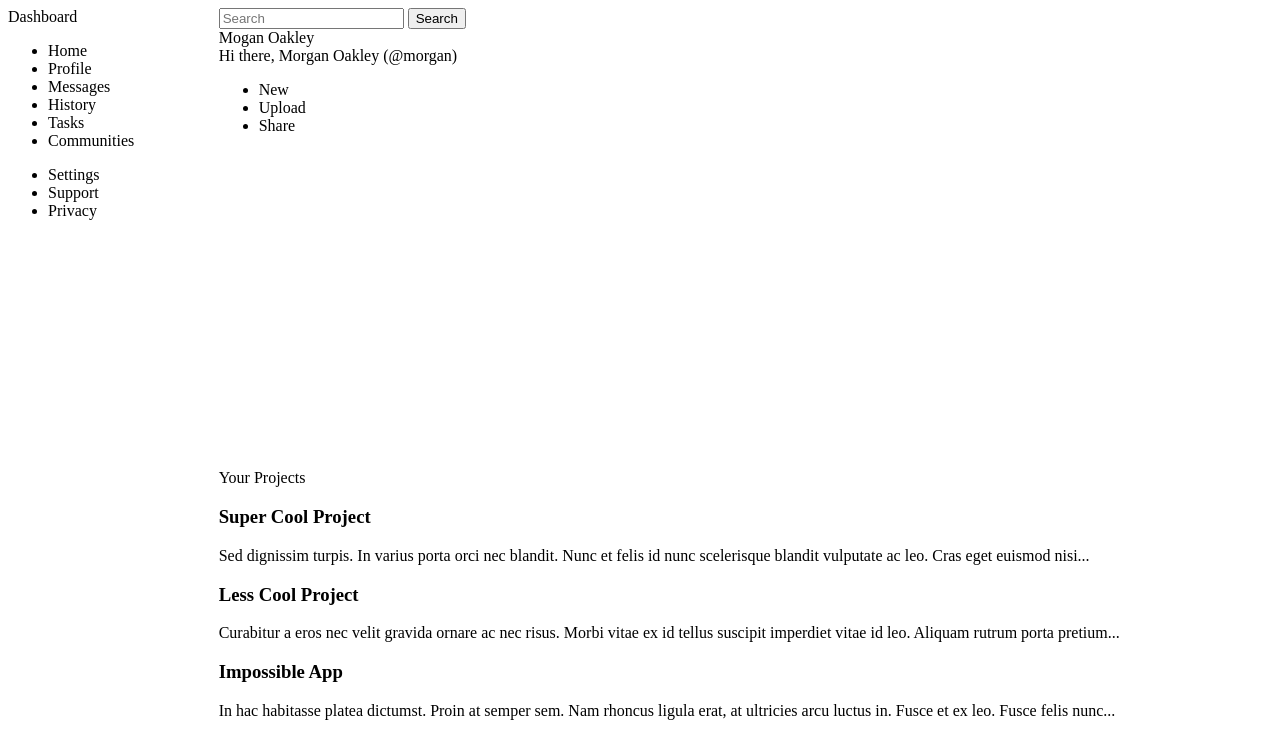
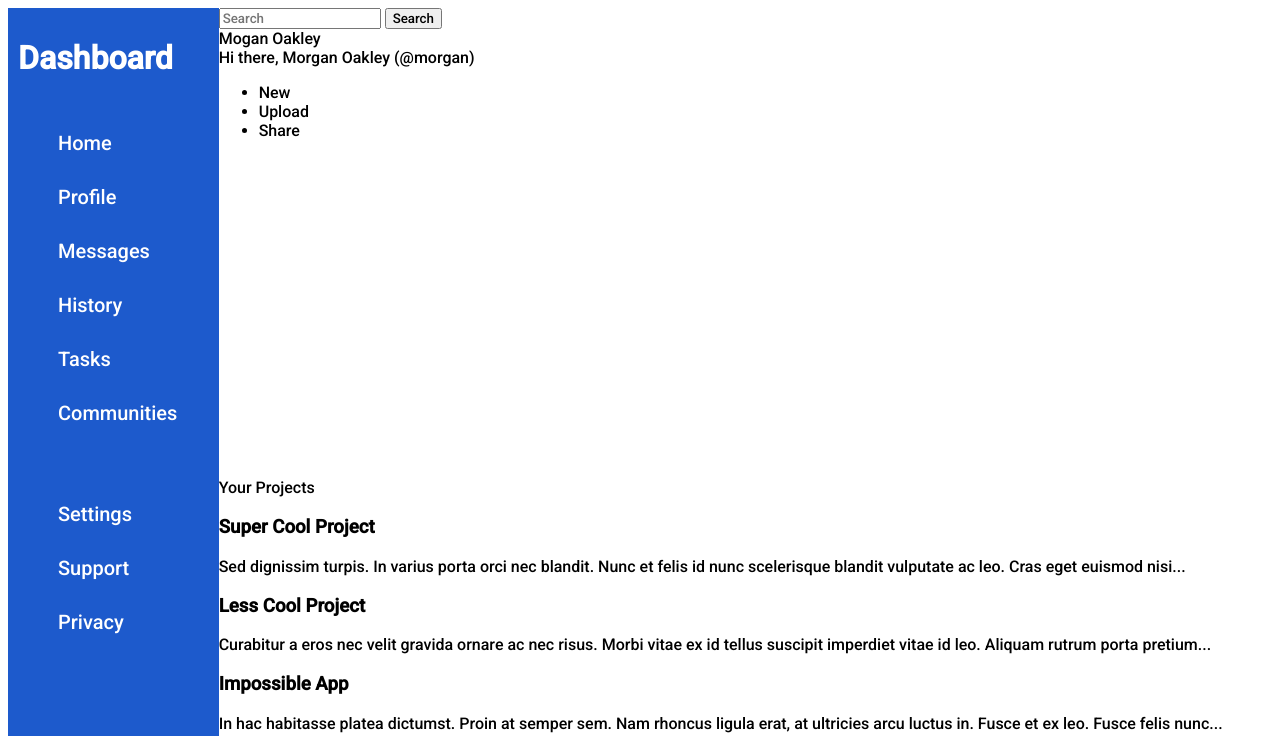
Before and after one commit to causeway-rms/odin-admin-dashboard, a plain HTML site: page index.html in a window 1280 px wide. Shown: the top 736 px of the page. Drawn offline with Linux system fonts and the light colour scheme.

Commit message:
Add initial style to sidebar

```diff
--- a/index.html
+++ b/index.html
@@ -5,6 +5,9 @@
     <meta name="viewport" content="width=device-width, initial-scale=1.0">
     <title>Project: Admin Dashboard</title>
     <link href="./style.css" rel="stylesheet">
+    <link rel="preconnect" href="https://fonts.googleapis.com">
+<link rel="preconnect" href="https://fonts.gstatic.com" crossorigin>
+<link href="https://fonts.googleapis.com/css2?family=Roboto:wght@500&display=swap" rel="stylesheet">
 </head>
 <body class="container">
     <div class="header">
@@ -23,7 +26,7 @@
         </div>
     </div>
     <div class="sidebar">
-        <div class="title">Dashboard</div>
+        <div class="title"><h1>Dashboard</h1></div>
         <div class="nav">
             <ul>
                 <li>Home</li>
--- a/style.css
+++ b/style.css
@@ -1,3 +1,7 @@
+* {
+    font-family: Roboto, sans-serif;
+}
+
 .container {
     display: grid;
     grid-template-rows: 1fr 1fr 4fr;
@@ -12,6 +16,18 @@
 .sidebar {
     grid-row: 1/4;
     grid-column: 1/2;
+    background-color: rgb(29, 90, 204);
+    color: white;
+    display: grid;
+    grid-template-rows: 1fr 4fr 10fr;
+    padding: 10px;
+}
+
+.sidebar ul {
+    list-style-type: none;
+    display: grid;
+    gap: 30px;
+    font-size: 20px;
 }
 
 .main {
```
